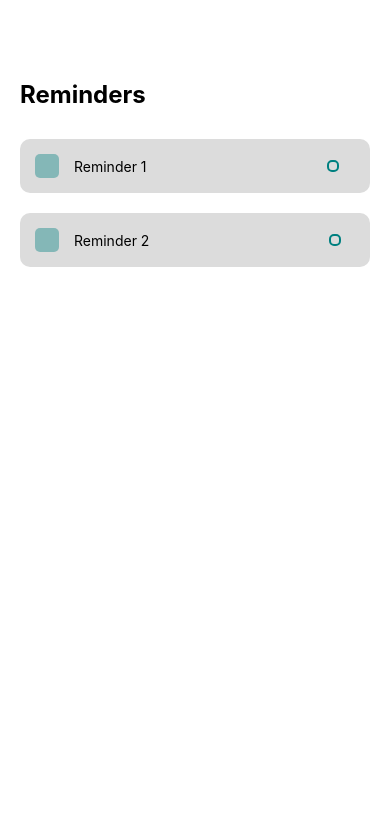
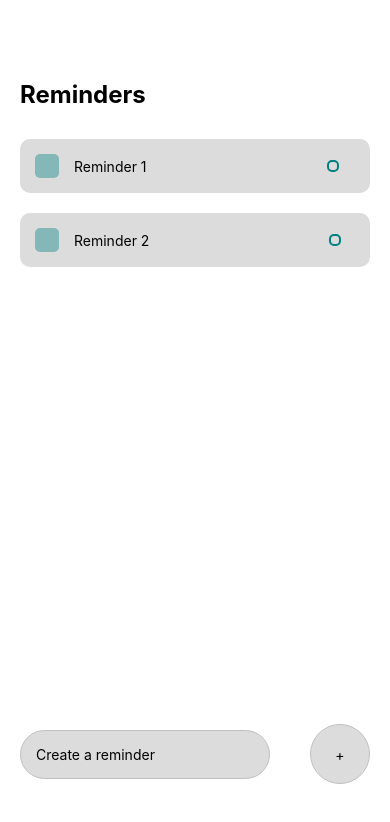
Before and after one commit to Nur-betul/medapp, a React Native app: screen / in a window 390 px wide. Shown: the top 822 px of the page. Built offline with nearby package versions, Linux system fonts and the light colour scheme.

Commit message:
add reminder section

```diff
--- a/App.js
+++ b/App.js
@@ -1,5 +1,5 @@
 import React from 'react';
-import { StyleSheet, Text, TouchableOpacity, View } from 'react-native';
+import { KeyboardAvoidingView, Platform, StyleSheet, Text, View, TextInput, TouchableOpacity } from 'react-native';
 import Reminder from './components/Reminder';
 
 export default function App() {
@@ -10,11 +10,6 @@
           Reminders
         </Text>
 
-        {/* <TouchableOpacity
-          onPress={() => alert('Reminder created')} style={styles.button}>
-            <Text style={styles.buttonText}>Create reminder</Text>
-        </TouchableOpacity> */}
-
         <View style={styles.reminders}>
           {/* This is where reminders list will go. */}
           <Reminder text={'Reminder 1'}/>
@@ -23,6 +18,20 @@
         </View>
 
       </View>
+
+      {/* Create a reminder */}
+      <KeyboardAvoidingView
+        behavior={Platform.OS === 'ios' ? 'padding' : 'height'}
+        style={styles.writeReminderWrapper}>
+          <TextInput style={styles.input} placeholder={'Create a reminder'}/>
+
+          <TouchableOpacity >
+            <View style={styles.addWrapper}>
+              <Text style={styles.addText}>+</Text>
+            </View>
+          </TouchableOpacity>
+      </KeyboardAvoidingView>
+
     </View>
   );
 }
@@ -51,5 +60,33 @@
   },
   reminders: {
     marginTop: 30,
-  }
+  },
+  writeReminderWrapper: {
+    position: 'absolute',
+    bottom: 60,
+    width: '100%',
+    flexDirection: 'row',
+    justifyContent: 'space-around',
+    alignItems: 'center'
+  },
+  input: {
+    paddingVertical: 15,
+    paddingHorizontal: 15,
+    backgroundColor: '#DCDCDC',
+    borderRadius: 60,
+    borderColor: '#C0C0C0',
+    borderWidth: 1,
+    width: 250,
+  },
+  addWrapper: {
+    width: 60,
+    height: 60,
+    backgroundColor: '#DCDCDC',
+    borderRadius: 60,
+    justifyContent: 'center',
+    alignItems: 'center',
+    borderColor: '#C0C0C0',
+    borderWidth: 1,
+  },
+  addText: {},
 });
```
